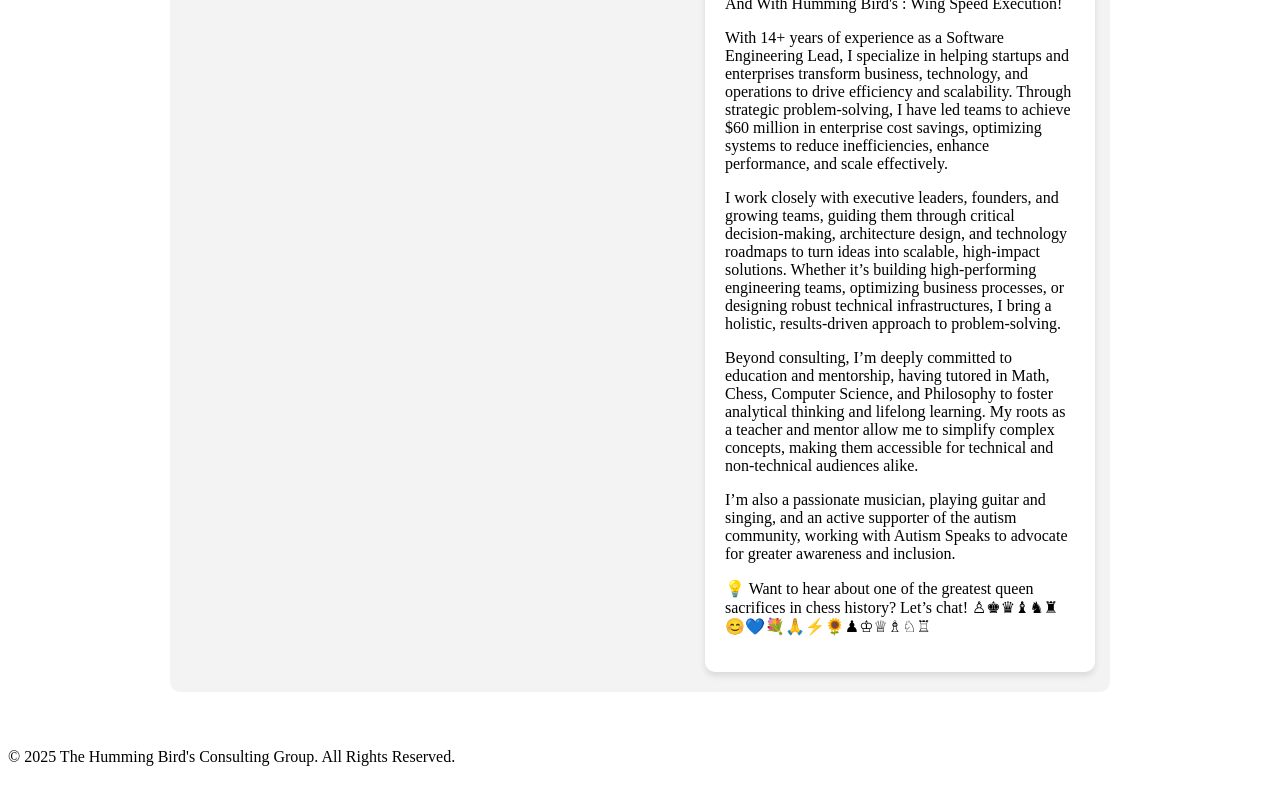
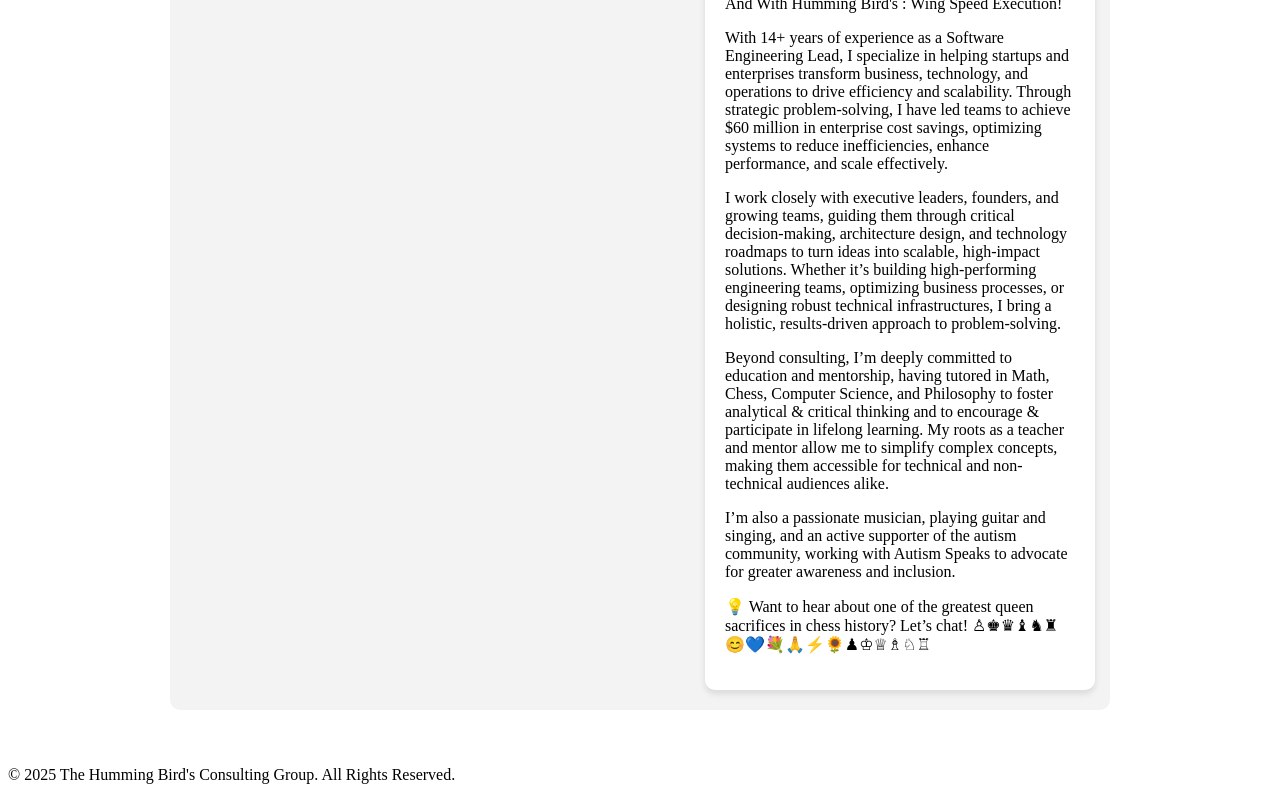
Before and after one commit to Karthik-SS/Humming-Bird-Consulting, a React (Create React App) app: page /contact in a window 1280 px wide. Shown: the part 768-1568 px from the top of the page. Built offline with nearby package versions, Linux system fonts and the light colour scheme; the HTML template or start-up script is replaced by a standard one.

Commit message:
Modified Some Text In Founder Profile

```diff
--- a/src/components/FounderProfile.jsx
+++ b/src/components/FounderProfile.jsx
@@ -29,7 +29,7 @@ function FounderProfile() {
           </p>
 
            <p className="mt-4 text-gray-700">
-             Beyond consulting, I’m deeply committed to education and mentorship, having tutored in Math, Chess, Computer Science, and Philosophy to foster analytical thinking and lifelong learning. My roots as a teacher and mentor allow me to simplify complex concepts, making them accessible for technical and non-technical audiences alike.
+             Beyond consulting, I’m deeply committed to education and mentorship, having tutored in Math, Chess, Computer Science, and Philosophy to foster analytical & critical thinking and to encourage & participate in lifelong learning. My roots as a teacher and mentor allow me to simplify complex concepts, making them accessible for technical and non-technical audiences alike.
           </p>
 
           <p className="mt-4 text-gray-700">
```
